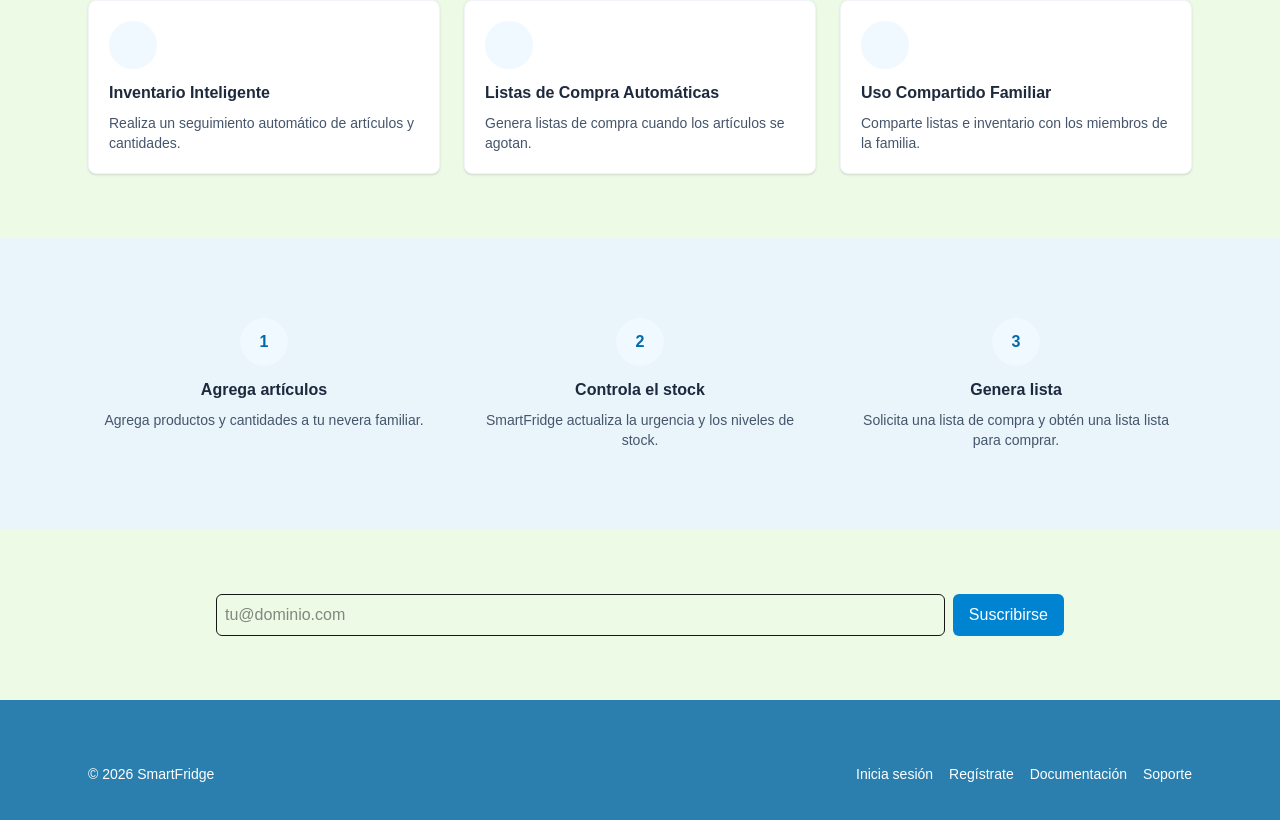
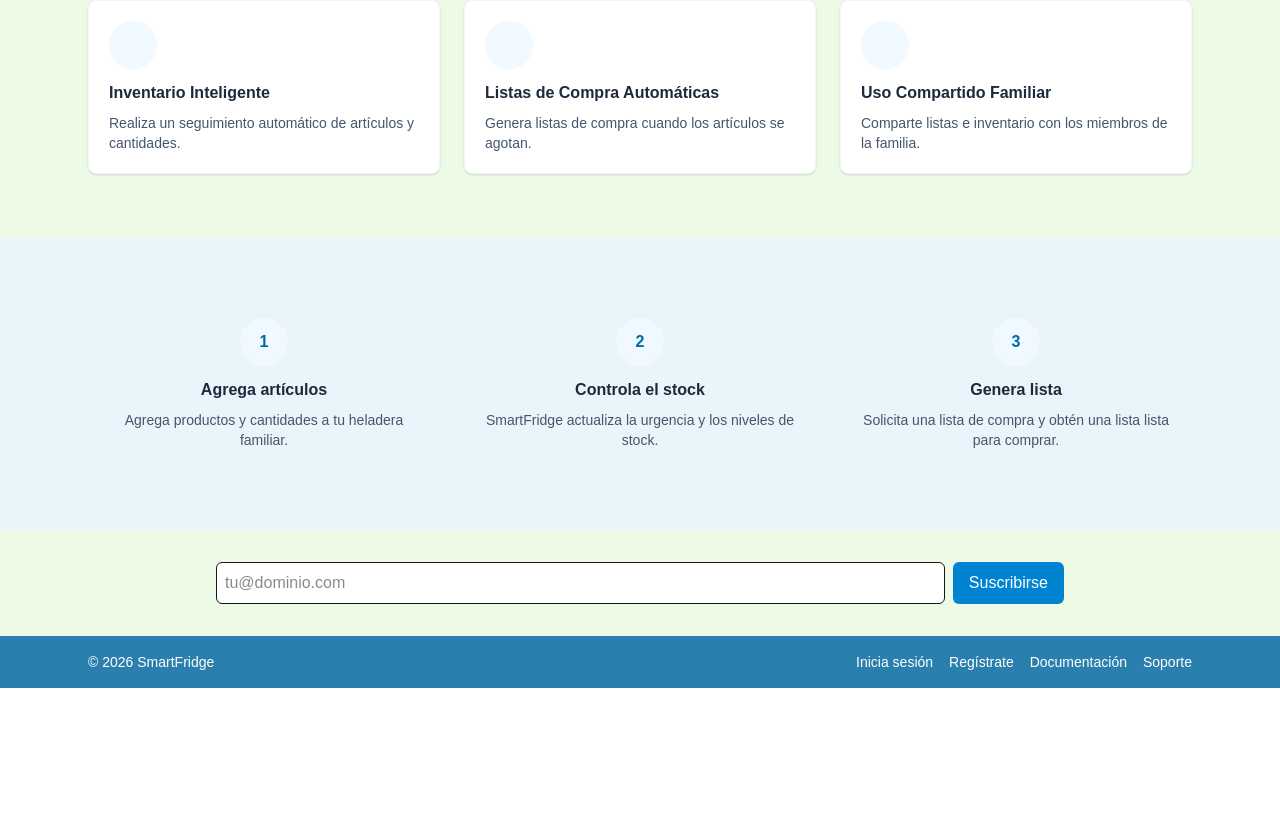
Before and after one commit to JuanXRossi/SmartFridgeUI, a Next.js app: page / in a window 1280 px wide. Shown: the part 724-1544 px from the top of the page. After the commit the page ends 1412 px from the top, so only its background shows below. Built offline with nearby package versions, Linux system fonts and the light colour scheme.

Commit message:
(Agent) Refactor styling to use const styles objects

```diff
--- a/src/app/error.tsx
+++ b/src/app/error.tsx
@@ -1,14 +1,21 @@
 "use client";
 import { useEffect } from "react";
+
+const styles = {
+    container: "p-8 text-center",
+    title: "text-xl font-semibold",
+    message: "mt-2 text-sm text-slate-600",
+  };
 
 export default function Error({ error }: { error: Error }) {
   useEffect(() => {
     console.error(error);
   }, [error]);
+
   return (
-    <div className="p-8 text-center">
-      <h2 className="text-xl font-semibold">Algo salió mal</h2>
-      <p className="mt-2 text-sm text-slate-600">Por favor, inténtalo más tarde.</p>
+    <div className={styles.container}>
+      <h2 className={styles.title}>Algo salió mal</h2>
+      <p className={styles.message}>Por favor, inténtalo más tarde.</p>
     </div>
   );
 }
--- a/src/app/layout.tsx
+++ b/src/app/layout.tsx
@@ -1,10 +1,14 @@
 import React from "react";
 import './globals.css'
+
+const styles = {
+    body: "min-h-screen bg-slate-50 text-slate-800",
+  };
 
 export default function LandingLayout({ children }: { children: React.ReactNode }) {
   return (
     <html lang="es">
-      <body className="min-h-screen bg-slate-50 text-slate-800">
+      <body className={styles.body}>
         <main>{children}</main>
       </body>
     </html>
--- a/src/app/loading.tsx
+++ b/src/app/loading.tsx
@@ -1,7 +1,12 @@
+const styles = {
+    container: "flex items-center justify-center py-20",
+    skeleton: "animate-pulse bg-slate-200 rounded h-6 w-48",
+  };
+
 export default function Loading() {
   return (
-    <div className="flex items-center justify-center py-20">
-      <div className="animate-pulse bg-slate-200 rounded h-6 w-48" />
+    <div className={styles.container}>
+      <div className={styles.skeleton} />
     </div>
   );
 }
--- a/src/components/FeatureCard.tsx
+++ b/src/components/FeatureCard.tsx
@@ -1,9 +1,16 @@
+const styles = {
+    card: "p-5 bg-white rounded-lg shadow-sm border border-slate-100",
+    iconBox: "h-12 w-12 rounded-full bg-sky-50 flex items-center justify-center",
+    title: "mt-3 font-semibold text-slate-800",
+    description: "mt-2 text-sm text-slate-600",
+  };
+
 export default function FeatureCard({ title, desc, icon }: { title: string; desc: string; icon?: React.ReactNode }) {
   return (
-    <div className="p-5 bg-white rounded-lg shadow-sm border border-slate-100">
-      <div className="h-12 w-12 rounded-full bg-sky-50 flex items-center justify-center">{icon}</div>
-      <h3 className="mt-3 font-semibold text-slate-800">{title}</h3>
-      <p className="mt-2 text-sm text-slate-600">{desc}</p>
+    <div className={styles.card}>
+      <div className={styles.iconBox}>{icon}</div>
+      <h3 className={styles.title}>{title}</h3>
+      <p className={styles.description}>{desc}</p>
     </div>
   );
 }
--- a/src/components/FeaturesSection.tsx
+++ b/src/components/FeaturesSection.tsx
@@ -1,14 +1,20 @@
 import FeatureCard from "./FeatureCard";
+
+const styles = {
+    container: "w-full bg-[var(--color-lime-cream)] py-16",
+    section: "max-w-6xl mx-auto px-6",
+    grid: "grid gap-6 grid-cols-1 md:grid-cols-3",
+  };
 
 export default function FeaturesSection() {
   return (
-    <div className="w-full bg-[var(--color-lime-cream)] py-16">
-      <section className="max-w-6xl mx-auto px-6">
-      <div className="grid gap-6 grid-cols-1 md:grid-cols-3">
-        <FeatureCard title="Inventario Inteligente" desc="Realiza un seguimiento automático de artículos y cantidades." />
-        <FeatureCard title="Listas de Compra Automáticas" desc="Genera listas de compra cuando los artículos se agotan." />
-        <FeatureCard title="Uso Compartido Familiar" desc="Comparte listas e inventario con los miembros de la familia." />
-      </div>
+    <div className={styles.container}>
+      <section className={styles.section}>
+        <div className={styles.grid}>
+          <FeatureCard title="Inventario Inteligente" desc="Realiza un seguimiento automático de artículos y cantidades." />
+          <FeatureCard title="Listas de Compra Automáticas" desc="Genera listas de compra cuando los artículos se agotan." />
+          <FeatureCard title="Uso Compartido Familiar" desc="Comparte listas e inventario con los miembros de la familia." />
+        </div>
       </section>
     </div>
   );
--- a/src/components/FooterAuthLinks.tsx
+++ b/src/components/FooterAuthLinks.tsx
@@ -1,13 +1,21 @@
+const styles = {
+    footer: "w-full bg-[var(--color-footer-blue)] py-4 text-white",
+    container: "max-w-6xl mx-auto px-6 flex items-center justify-between",
+    copyright: "text-sm text-white",
+    nav: "space-x-4 text-sm",
+    navLink: "text-white hover:text-slate-100 hover:underline",
+  };
+
 export default function FooterAuthLinks() {
   return (
-    <footer className="w-full bg-[var(--color-footer-blue)] py-16 text-white">
-      <div className="max-w-6xl mx-auto px-6 flex items-center justify-between">
-        <div className="text-sm text-white">© {new Date().getFullYear()} SmartFridge</div>
-        <nav className="space-x-4 text-sm">
-          <a href="/auth/login" className="text-white hover:text-slate-100 hover:underline">Inicia sesión</a>
-          <a href="/auth/register" className="text-white hover:text-slate-100 hover:underline">Regístrate</a>
-          <a href="/docs" className="text-white hover:text-slate-100 hover:underline">Documentación</a>
-          <a href="/support" className="text-white hover:text-slate-100 hover:underline">Soporte</a>
+    <footer className={styles.footer}>
+      <div className={styles.container}>
+        <div className={styles.copyright}>© {new Date().getFullYear()} SmartFridge</div>
+        <nav className={styles.nav}>
+          <a href="/auth/login" className={styles.navLink}>Inicia sesión</a>
+          <a href="/auth/register" className={styles.navLink}>Regístrate</a>
+          <a href="/docs" className={styles.navLink}>Documentación</a>
+          <a href="/support" className={styles.navLink}>Soporte</a>
         </nav>
       </div>
     </footer>
--- a/src/components/Hero.tsx
+++ b/src/components/Hero.tsx
@@ -1,16 +1,28 @@
 import Image from "next/image";
+
+const styles = {
+    container: "w-full bg-[var(--color-sky-cream)] py-16",
+    section: "mx-auto max-w-xl text-center px-6",
+    image: "mx-auto w-40 sm:w-64",
+    heading: "mt-6 text-3xl sm:text-4xl font-extrabold text-sky-900",
+    paragraph: "mt-3 text-lg text-slate-600",
+    buttonWrapper: "mt-6",
+    button: "inline-flex items-center justify-center rounded-lg px-6 py-3 bg-lime-400 hover:bg-lime-500 text-slate-900 font-semibold shadow-md focus:outline-none focus:ring-2 focus:ring-lime-300",
+    loginWrapper: "mt-3 text-sm text-slate-500",
+    loginLink: "underline",
+  };
 
 export default function Hero() {
   return (
-    <div className="w-full bg-[var(--color-sky-cream)] py-16">
-      <section className="mx-auto max-w-xl text-center px-6">
-      <Image src="/SmartFridgeLogo.png" alt="SmartFridge — gestor inteligente de inventario de cocina" width={256} height={256} className="mx-auto w-40 sm:w-64" priority />
-      <h1 className="mt-6 text-3xl sm:text-4xl font-extrabold text-sky-900">Mantén tu Cocina Abastecida, Sin Esfuerzo</h1>
-      <p className="mt-3 text-lg text-slate-600">Inventario familiar, listas de compra inteligentes y recordatorios de reabastecimiento.</p>
-      <div className="mt-6">
-        <button id="heroSignup" aria-haspopup="dialog" aria-controls="signup-modal" className="inline-flex items-center justify-center rounded-lg px-6 py-3 bg-lime-400 hover:bg-lime-500 text-slate-900 font-semibold shadow-md focus:outline-none focus:ring-2 focus:ring-lime-300">Regístrate — es gratis</button>
-      </div>
-      <p className="mt-3 text-sm text-slate-500"><a href="/auth/login" className="underline">Inicia sesión</a></p>
+    <div className={styles.container}>
+      <section className={styles.section}>
+        <Image src="/SmartFridgeLogo.png" alt="SmartFridge — gestor inteligente de inventario de cocina" width={256} height={256} className={styles.image} priority />
+        <h1 className={styles.heading}>Mantén tu Cocina Abastecida, Sin Esfuerzo</h1>
+        <p className={styles.paragraph}>Inventario familiar, listas de compra inteligentes y recordatorios de reabastecimiento.</p>
+        <div className={styles.buttonWrapper}>
+          <button id="heroSignup" aria-haspopup="dialog" aria-controls="signup-modal" className={styles.button}>Regístrate — es gratis</button>
+        </div>
+        <p className={styles.loginWrapper}><a href="/auth/login" className={styles.loginLink}>Inicia sesión</a></p>
       </section>
     </div>
   );
--- a/src/components/NewsletterSignup.tsx
+++ b/src/components/NewsletterSignup.tsx
@@ -2,6 +2,15 @@
 import { useState } from "react";
 import { useFormik } from "formik";
 import newsletterSchema from "./schemas/newsletterSchema";
+
+const styles = {
+    container: "w-full bg-[var(--color-lime-cream)] py-8",
+    section: "max-w-4xl mx-auto px-6",
+    form: "flex gap-2",
+    input: "flex-1 rounded-md border p-2 bg-white",
+    button: "bg-sky-600 text-white rounded-md px-4 py-2",
+    successMessage: "mt-2 text-sm text-slate-600",
+  };
 
 export default function NewsletterSignup() {
   const [sent, setSent] = useState(false);
@@ -19,22 +28,17 @@ export default function NewsletterSignup() {
   });
 
   return (
-    <div className="w-full bg-[var(--color-lime-cream)] py-16">
-      <section className="max-w-4xl mx-auto px-6">
-      <form onSubmit={formik.handleSubmit} className="flex gap-2">
-        <input name="email" type="email" placeholder="tu@dominio.com" value={formik.values.email} onChange={formik.handleChange} className="flex-1 rounded-md border p-2" />
-        <button type="submit" disabled={formik.isSubmitting} className="bg-sky-600 text-white rounded-md px-4 py-2">Suscribirse</button>
-      </form>
-      {sent && (
-        <div
-          className="mt-2 text-sm text-slate-600"
-          role="status"
-          aria-live="polite"
-          aria-atomic="true"
-        >
-          Gracias — recibirás actualizaciones mensualmente.
-        </div>
-      )}
+    <div className={styles.container}>
+      <section className={styles.section}>
+        <form onSubmit={formik.handleSubmit} className={styles.form}>
+          <input name="email" type="email" placeholder="tu@dominio.com" value={formik.values.email} onChange={formik.handleChange} className={styles.input} />
+          <button type="submit" disabled={formik.isSubmitting} className={styles.button}>Suscribirse</button>
+        </form>
+        {sent && (
+          <div className={styles.successMessage} role="status" aria-live="polite" aria-atomic="true">
+            Gracias — recibirás actualizaciones mensualmente.
+          </div>
+        )}
       </section>
     </div>
   );
--- a/src/components/SignupModal.tsx
+++ b/src/components/SignupModal.tsx
@@ -9,6 +9,23 @@ interface Props {
   onClose: () => void;
   onSuccess: () => void; // used to show verification banner
 }
+
+const styles = {
+  form: "space-y-3",
+  label: "block text-sm font-medium text-slate-700",
+  input: "mt-1 block w-full rounded-md border p-2 text-slate-900",
+  inputError: "border-rose-500",
+  inputNormal: "border-slate-200",
+  errorText: "mt-1 text-xs text-rose-600",
+  helpText: "mt-1 text-xs text-slate-400",
+  checkboxWrapper: "flex items-start gap-3",
+  checkbox: "h-4 w-4 rounded text-lime-500 focus:ring-lime-300",
+  checkboxLabel: "text-sm text-slate-700",
+  link: "text-sky-600 underline",
+  buttonContainer: "flex gap-2 mt-4",
+  submitButton: "flex-1 bg-lime-400 hover:bg-lime-500 text-slate-900 rounded-md py-2 font-medium disabled:opacity-60",
+  cancelButton: "px-4 py-2 border rounded-md text-slate-700",
+};
 
 export default function SignupModal({ open, onClose, onSuccess }: Props) {
   const formik = useFormik({
@@ -32,7 +49,6 @@ export default function SignupModal({ open, onClose, onSuccess }: Props) {
           if (data?.fieldErrors) {
             setErrors(data.fieldErrors);
           } else {
-            // set a global field-level error on the form
             setFieldError("username", data?.message ?? "El registro falló");
           }
           return;
@@ -41,7 +57,6 @@ export default function SignupModal({ open, onClose, onSuccess }: Props) {
         onClose();
         onSuccess();
       } catch (err) {
-        // set a generic field error
         setFieldError("username", "Error de red. Por favor, inténtalo más tarde.");
       } finally {
         setSubmitting(false);
@@ -56,45 +71,92 @@ export default function SignupModal({ open, onClose, onSuccess }: Props) {
 
   return (
     <Modal open={open} onClose={handleClose} title="Crea tu cuenta SmartFridge" id="signup-modal">
-      <form onSubmit={formik.handleSubmit} className="space-y-3">
+      <form onSubmit={formik.handleSubmit} className={styles.form}>
         <div>
-          <label className="block text-sm font-medium text-slate-700">Nombre de usuario</label>
-          <input name="username" value={formik.values.username} onChange={formik.handleChange} onBlur={formik.handleBlur} className={`mt-1 block w-full rounded-md border p-2 text-slate-900 ${formik.touched.username && formik.errors.username ? "border-rose-500" : "border-slate-200"}`} />
-          {formik.touched.username && formik.errors.username && <p className="mt-1 text-xs text-rose-600" role="alert">{formik.errors.username}</p>}
+          <label className={styles.label}>Nombre de usuario</label>
+          <input
+            name="username"
+            value={formik.values.username}
+            onChange={formik.handleChange}
+            onBlur={formik.handleBlur}
+            className={`${styles.input} ${formik.touched.username && formik.errors.username ? styles.inputError : styles.inputNormal}`}
+          />
+          {formik.touched.username && formik.errors.username && (
+            <p className={styles.errorText} role="alert">{formik.errors.username}</p>
+          )}
         </div>
 
         <div>
-          <label className="block text-sm font-medium text-slate-700">Correo electrónico</label>
-          <input name="email" type="email" value={formik.values.email} onChange={formik.handleChange} onBlur={formik.handleBlur} className={`mt-1 block w-full rounded-md border p-2 text-slate-900 ${formik.touched.email && formik.errors.email ? "border-rose-500" : "border-slate-200"}`} />
-          {formik.touched.email && formik.errors.email && <p className="mt-1 text-xs text-rose-600" role="alert">{formik.errors.email}</p>}
+          <label className={styles.label}>Correo electrónico</label>
+          <input
+            name="email"
+            type="email"
+            value={formik.values.email}
+            onChange={formik.handleChange}
+            onBlur={formik.handleBlur}
+            className={`${styles.input} ${formik.touched.email && formik.errors.email ? styles.inputError : styles.inputNormal}`}
+          />
+          {formik.touched.email && formik.errors.email && (
+            <p className={styles.errorText} role="alert">{formik.errors.email}</p>
+          )}
         </div>
 
         <div>
-          <label className="block text-sm font-medium text-slate-700">Contraseña</label>
-          <input name="password" type="password" value={formik.values.password} onChange={formik.handleChange} onBlur={formik.handleBlur} className={`mt-1 block w-full rounded-md border p-2 text-slate-900 ${formik.touched.password && formik.errors.password ? "border-rose-500" : "border-slate-200"}`} />
-          <p className="mt-1 text-xs text-slate-400">Usa 8+ caracteres con letras y números.</p>
-          {formik.touched.password && formik.errors.password && <p className="mt-1 text-xs text-rose-600" role="alert">{formik.errors.password}</p>}
+          <label className={styles.label}>Contraseña</label>
+          <input
+            name="password"
+            type="password"
+            value={formik.values.password}
+            onChange={formik.handleChange}
+            onBlur={formik.handleBlur}
+            className={`${styles.input} ${formik.touched.password && formik.errors.password ? styles.inputError : styles.inputNormal}`}
+          />
+          <p className={styles.helpText}>Usa 8+ caracteres con letras y números.</p>
+          {formik.touched.password && formik.errors.password && (
+            <p className={styles.errorText} role="alert">{formik.errors.password}</p>
+          )}
         </div>
 
         <div>
-          <label className="block text-sm font-medium text-slate-700">Nombre</label>
-          <input name="name" value={formik.values.name} onChange={formik.handleChange} onBlur={formik.handleBlur} className={`mt-1 block w-full rounded-md border p-2 text-slate-900 ${formik.touched.name && formik.errors.name ? "border-rose-500" : "border-slate-200"}`} />
-          {formik.touched.name && formik.errors.name && <p className="mt-1 text-xs text-rose-600" role="alert">{formik.errors.name}</p>}
+          <label className={styles.label}>Nombre</label>
+          <input
+            name="name"
+            value={formik.values.name}
+            onChange={formik.handleChange}
+            onBlur={formik.handleBlur}
+            className={`${styles.input} ${formik.touched.name && formik.errors.name ? styles.inputError : styles.inputNormal}`}
+          />
+          {formik.touched.name && formik.errors.name && (
+            <p className={styles.errorText} role="alert">{formik.errors.name}</p>
+          )}
         </div>
 
-        <div className="flex items-start gap-3">
-          <input id="terms" name="terms" type="checkbox" checked={formik.values.terms} onChange={formik.handleChange} className="h-4 w-4 rounded text-lime-500 focus:ring-lime-300" />
-          <label htmlFor="terms" className="text-sm text-slate-700">Acepto los <a className="text-sky-600 underline" href="#">Términos de Servicio</a> y la <a className="text-sky-600 underline" href="#">Política de Privacidad</a>.</label>
+        <div className={styles.checkboxWrapper}>
+          <input
+            id="terms"
+            name="terms"
+            type="checkbox"
+            checked={formik.values.terms}
+            onChange={formik.handleChange}
+            className={styles.checkbox}
+          />
+          <label htmlFor="terms" className={styles.checkboxLabel}>
+            Acepto los <a className={styles.link} href="#">Términos de Servicio</a> y la <a className={styles.link} href="#">Política de Privacidad</a>.
+          </label>
         </div>
-        {formik.touched.terms && formik.errors.terms && <p className="mt-1 text-xs text-rose-600" role="alert">{formik.errors.terms}</p>}
+        {formik.touched.terms && formik.errors.terms && (
+          <p className={styles.errorText} role="alert">{formik.errors.terms}</p>
+        )}
 
-        {formik.errors.username && !formik.touched.username && <p className="text-sm text-rose-600" role="alert">{formik.errors.username}</p>}
+        {formik.errors.username && !formik.touched.username && (
+          <p className={styles.errorText} role="alert">{formik.errors.username}</p>
+        )}
 
-        <div className="flex gap-2 mt-4">
-          <button type="submit" disabled={formik.isSubmitting} className="flex-1 bg-lime-400 hover:bg-lime-500 text-slate-900 rounded-md py-2 font-medium disabled:opacity-60">
+        <div className={styles.buttonContainer}>
+          <button type="submit" disabled={formik.isSubmitting} className={styles.submitButton}>
             {formik.isSubmitting ? "Creando..." : "Crear cuenta"}
           </button>
-          <button type="button" onClick={handleClose} className="px-4 py-2 border rounded-md text-slate-700">Cancelar</button>
+          <button type="button" onClick={handleClose} className={styles.cancelButton}>Cancelar</button>
         </div>
       </form>
     </Modal>
--- a/src/components/SignupModalClientWrapper.tsx
+++ b/src/components/SignupModalClientWrapper.tsx
@@ -1,6 +1,13 @@
 "use client";
 import { ReactNode, useState } from "react";
 import SignupModal from "./SignupModal";
+
+const styles = {
+    wrapperClickArea: "",
+    bannerContainer: "fixed top-20 left-1/2 transform -translate-x-1/2 z-50",
+    bannerBox: "flex items-center gap-3 bg-emerald-50 border border-emerald-100 text-emerald-800 px-4 py-2 rounded-md shadow",
+    closeButton: "ml-3 text-slate-600",
+  };
 
 export default function SignupModalClientWrapper({ children }: { children: ReactNode }) {
   const [open, setOpen] = useState(false);
@@ -27,11 +34,11 @@ export default function SignupModalClientWrapper({ children }: { children: React
 
       <SignupModal open={open} onClose={onClose} onSuccess={onSuccess} />
 
-        {showVerification && (
-        <div className="fixed top-20 left-1/2 transform -translate-x-1/2 z-50">
-          <div className="flex items-center gap-3 bg-emerald-50 border border-emerald-100 text-emerald-800 px-4 py-2 rounded-md shadow">
+      {showVerification && (
+        <div className={styles.bannerContainer}>
+          <div className={styles.bannerBox}>
             <span>Gracias — revisa tu correo para verificar tu cuenta</span>
-            <button className="ml-3 text-slate-600" aria-label="Descartar" onClick={() => setShowVerification(false)}>✕</button>
+            <button className={styles.closeButton} aria-label="Descartar" onClick={() => setShowVerification(false)}>✕</button>
           </div>
         </div>
       )}
--- a/src/components/Walkthrough.tsx
+++ b/src/components/Walkthrough.tsx
@@ -1,22 +1,32 @@
+const styles = {
+    container: "w-full bg-[var(--color-sky-cream)] py-16",
+    section: "max-w-6xl mx-auto px-6",
+    grid: "grid md:grid-cols-3 gap-6",
+    stepCard: "p-4 text-center",
+    stepNumber: "mx-auto h-12 w-12 rounded-full bg-sky-50 flex items-center justify-center font-bold text-sky-700",
+    stepTitle: "mt-3 font-semibold text-slate-800",
+    stepDescription: "mt-2 text-sm text-slate-600",
+  };
+
 export default function Walkthrough() {
   const steps = [
-    { title: "Agrega artículos", desc: "Agrega productos y cantidades a tu nevera familiar." },
+    { title: "Agrega artículos", desc: "Agrega productos y cantidades a tu heladera familiar." },
     { title: "Controla el stock", desc: "SmartFridge actualiza la urgencia y los niveles de stock." },
     { title: "Genera lista", desc: "Solicita una lista de compra y obtén una lista lista para comprar." },
   ];
 
   return (
-    <div className="w-full bg-[var(--color-sky-cream)] py-16">
-      <section className="max-w-6xl mx-auto px-6">
-      <div className="grid md:grid-cols-3 gap-6">
-        {steps.map((s, i) => (
-          <div key={i} className="p-4 text-center">
-            <div className="mx-auto h-12 w-12 rounded-full bg-sky-50 flex items-center justify-center font-bold text-sky-700">{i + 1}</div>
-            <h4 className="mt-3 font-semibold text-slate-800">{s.title}</h4>
-            <p className="mt-2 text-sm text-slate-600">{s.desc}</p>
-          </div>
-        ))}
-      </div>
+    <div className={styles.container}>
+      <section className={styles.section}>
+        <div className={styles.grid}>
+          {steps.map((s, i) => (
+            <div key={i} className={styles.stepCard}>
+              <div className={styles.stepNumber}>{i + 1}</div>
+              <h4 className={styles.stepTitle}>{s.title}</h4>
+              <p className={styles.stepDescription}>{s.desc}</p>
+            </div>
+          ))}
+        </div>
       </section>
     </div>
   );
--- a/src/components/ui/Modal.tsx
+++ b/src/components/ui/Modal.tsx
@@ -8,6 +8,13 @@ interface ModalProps {
   children: ReactNode;
   id?: string;
 }
+
+const styles = {
+    overlay: "fixed inset-0 z-50 flex items-start justify-center overflow-auto bg-slate-900/60 p-4",
+    dialog: "mx-auto mt-16 max-w-md bg-white rounded-lg shadow-xl p-6",
+    title: "text-lg font-semibold text-sky-900",
+    content: "mt-4",
+  };
 
 export default function Modal({ open, onClose, title, children, id = "modal" }: ModalProps) {
   const overlayRef = useRef<HTMLDivElement | null>(null);
@@ -31,15 +38,12 @@ export default function Modal({ open, onClose, title, children, id = "modal" }:
   }, [open, onClose]);
 
   if (!open) return null;
+
   return (
-    <div
-      ref={overlayRef}
-      className="fixed inset-0 z-50 flex items-start justify-center overflow-auto bg-slate-900/60 p-4"
-      aria-hidden={!open}
-    >
-      <div id={id} role="dialog" aria-modal="true" aria-labelledby={`${id}-title`} className="mx-auto mt-16 max-w-md bg-white rounded-lg shadow-xl p-6">
-        {title && <h2 id={`${id}-title`} className="text-lg font-semibold text-sky-900">{title}</h2>}
-        <div className="mt-4">{children}</div>
+    <div ref={overlayRef} className={styles.overlay} aria-hidden={!open}>
+      <div id={id} role="dialog" aria-modal="true" aria-labelledby={`${id}-title`} className={styles.dialog}>
+        {title && <h2 id={`${id}-title`} className={styles.title}>{title}</h2>}
+        <div className={styles.content}>{children}</div>
       </div>
     </div>
   );
```
